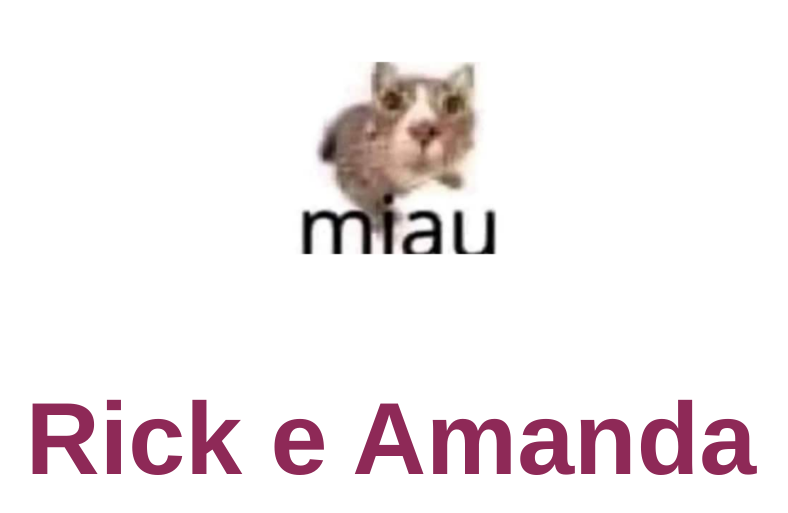
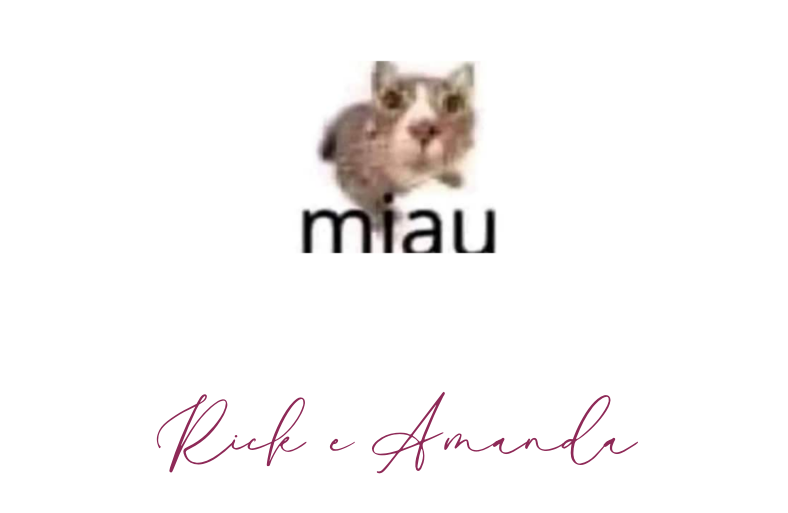
Before and after one commit to rickpalmeira/rickeamanda.com.br, a website built with Vite: page index.html in a window 1280 px wide. Shown: the part 111-624 px from the top of the page, without its empty margins (249-1037 px from the left). Built offline with nearby package versions, Linux system fonts and the light colour scheme; files whose address does not match are found by name.

Commit message:
🐛 font fix

```diff
--- a/src/main.ts
+++ b/src/main.ts
@@ -4,7 +4,7 @@ import { setupCounter } from './counter.ts'
 
 document.querySelector<HTMLDivElement>('#app')!.innerHTML = `
   <div>
-    <a href="#" target="_blank">
+    <a href="#">
       <img src="${logo}" class="logo" alt="miau" />
     </a>
     <h1>Rick e Amanda</h1>
--- a/src/style.css
+++ b/src/style.css
@@ -1,6 +1,6 @@
 @font-face {
   font-family: "Alyson Signature";
-  src: url("Alyson Signature.otf") format("opentype");
+  src: url("/Alyson Signature.otf") format("opentype");
 }
 
 :root {
```
